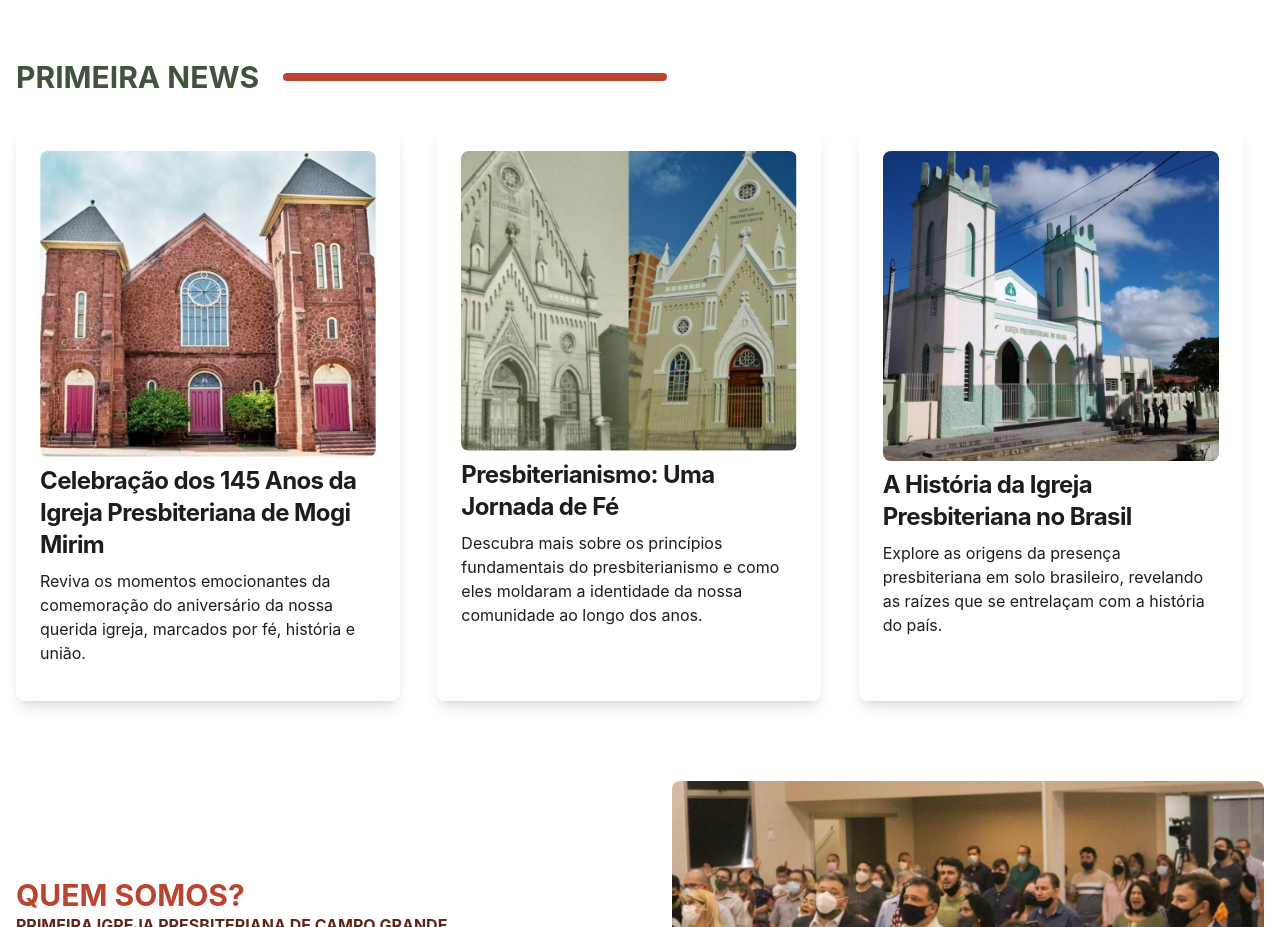
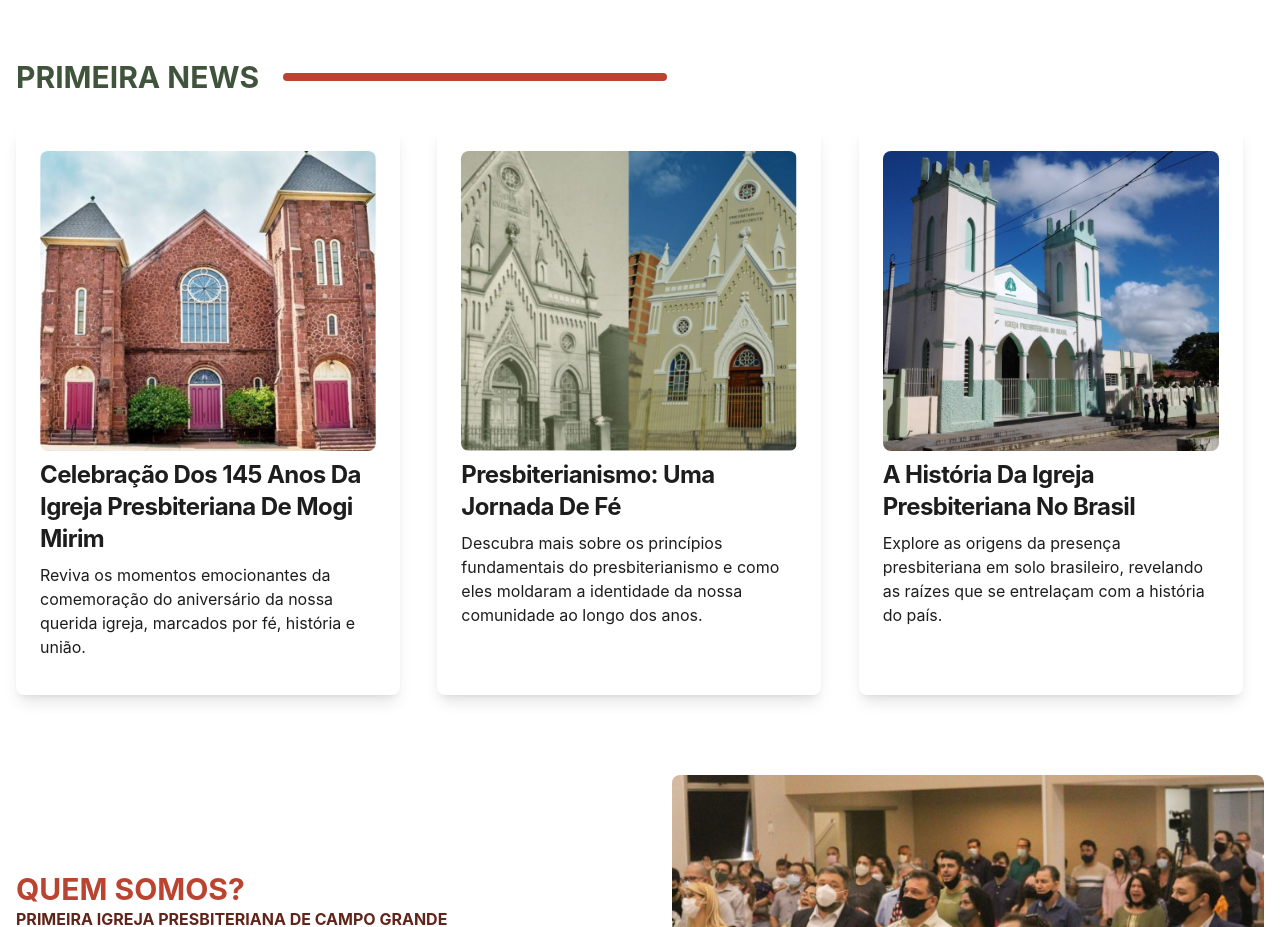
Before and after one commit to erikvix/igreja-presbiteriana-react, a React (Vite) app: page / in a window 1280 px wide. Shown: the part 1280-2207 px from the top of the page. Built offline with nearby package versions, Linux system fonts and the light colour scheme.

Commit message:
refactor: fix img width for card

```diff
--- a/src/components/Card/index.jsx
+++ b/src/components/Card/index.jsx
@@ -3,10 +3,14 @@ import { Link } from "react-router-dom";
 
 export default function Card({ title, desc, src, pathName = "#" }) {
   return (
-    <div class=" max-w-sm p-6 bg-white rounded-lg shadow-lg dark:bg-light-gray">
-      <img class="h-auto max-w-full rounded-lg" src={src} alt="" />
+    <div class=" max-w-sm p-6 bg-wh ite rounded-lg shadow-lg dark:bg-light-gray">
+      <img
+        class="h-[300px] w-[500px] object-cover rounded-lg"
+        src={src}
+        alt=""
+      />
       <Link to={pathName}>
-        <h5 class="object-cover my-2 text-2xl font-bold tracking-tight text-black-c">
+        <h5 class="object-cover capitalize my-2 text-2xl font-bold tracking-tight text-black-c">
           {title}
         </h5>
       </Link>
```
